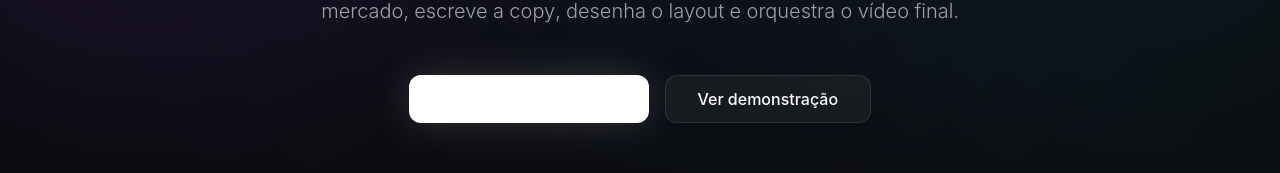
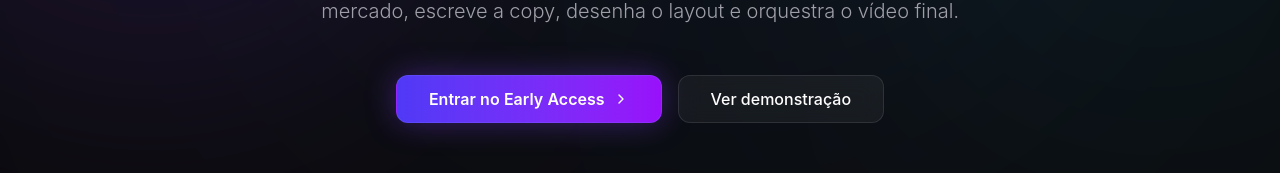
Before and after one commit to Glauberads/achadinhos-em-minutos, a React (Vite) app in the folder apps/web/: page / in a window 1280 px wide. Shown: the part 501-674 px from the top of the page. Built offline with nearby package versions, Linux system fonts and the light colour scheme; no server answers.

Commit message:
style: apply high impact gradient CTA buttons

```diff
--- a/apps/web/src/components/landing/HeroSection.tsx
+++ b/apps/web/src/components/landing/HeroSection.tsx
@@ -65,8 +65,12 @@ export const HeroSection = () => {
 
         <div className="flex flex-col sm:flex-row gap-4 w-full justify-center">
           <Link to="/early-access" className="w-full sm:w-auto">
-            <Button size="lg" className="w-full sm:w-auto bg-white hover:bg-zinc-200 text-black text-base h-12 px-8 rounded-full font-semibold shadow-[0_0_40px_rgba(255,255,255,0.15)] transition-all duration-300">
-              Entrar no Early Access
+            <Button size="lg" className="w-full sm:w-auto bg-gradient-to-r from-indigo-600 to-purple-600 hover:from-indigo-500 hover:to-purple-500 text-white text-base h-12 px-8 rounded-full font-semibold group shadow-[0_0_30px_rgba(124,58,237,0.4)] hover:shadow-[0_0_50px_rgba(124,58,237,0.6)] transition-all duration-300 border border-indigo-400/20 relative overflow-hidden">
+              <span className="relative z-10 flex items-center">
+                Entrar no Early Access
+                <ChevronRight className="w-4 h-4 ml-2 group-hover:translate-x-1 transition-transform" />
+              </span>
+              <div className="absolute inset-0 -translate-x-full bg-gradient-to-r from-transparent via-white/20 to-transparent group-hover:animate-[shimmer_1.5s_infinite]" />
             </Button>
           </Link>
           <Button size="lg" variant="secondary" className="w-full sm:w-auto bg-white/5 border-white/10 hover:bg-white/10 text-white backdrop-blur-md h-12 px-8 rounded-full transition-all duration-300" onClick={() => document.getElementById('showcase')?.scrollIntoView({ behavior: 'smooth' })}>
--- a/apps/web/src/pages/LandingPage.tsx
+++ b/apps/web/src/pages/LandingPage.tsx
@@ -49,9 +49,12 @@ export const LandingPage = () => {
               Pare de operar ferramentas e comece a operar lucros. Entre na lista de acesso e seja um dos primeiros a testar.
             </p>
             <Link to="/early-access">
-              <Button size="lg" className="h-14 px-10 text-lg rounded-full bg-white hover:bg-zinc-200 text-black font-bold shadow-[0_0_30px_rgba(255,255,255,0.15)] hover:shadow-[0_0_50px_rgba(255,255,255,0.25)] transition-all duration-300">
-                Garantir minha vaga
-                <ChevronRight className="w-5 h-5 ml-2" />
+              <Button size="lg" className="h-14 px-10 text-lg rounded-full bg-gradient-to-r from-indigo-600 to-purple-600 hover:from-indigo-500 hover:to-purple-500 text-white font-bold group shadow-[0_0_40px_rgba(124,58,237,0.4)] hover:shadow-[0_0_60px_rgba(124,58,237,0.6)] transition-all duration-300 border border-indigo-400/20 relative overflow-hidden">
+                <span className="relative z-10 flex items-center">
+                  Garantir minha vaga
+                  <ChevronRight className="w-5 h-5 ml-2 group-hover:translate-x-1 transition-transform" />
+                </span>
+                <div className="absolute inset-0 -translate-x-full bg-gradient-to-r from-transparent via-white/20 to-transparent group-hover:animate-[shimmer_1.5s_infinite]" />
               </Button>
             </Link>
           </div>
```
